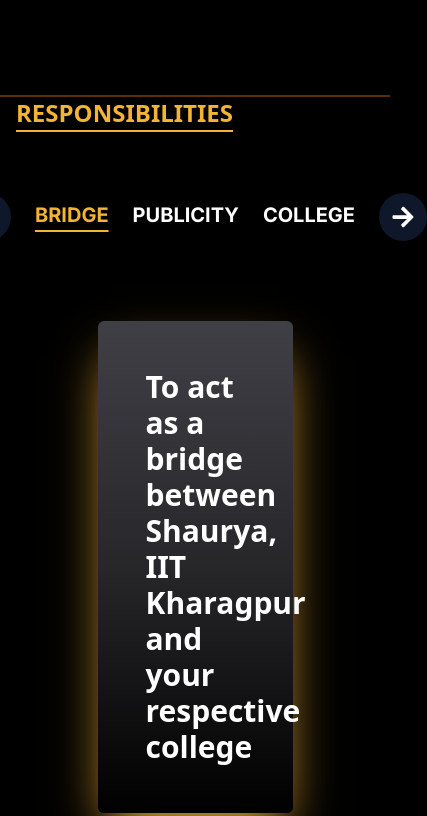
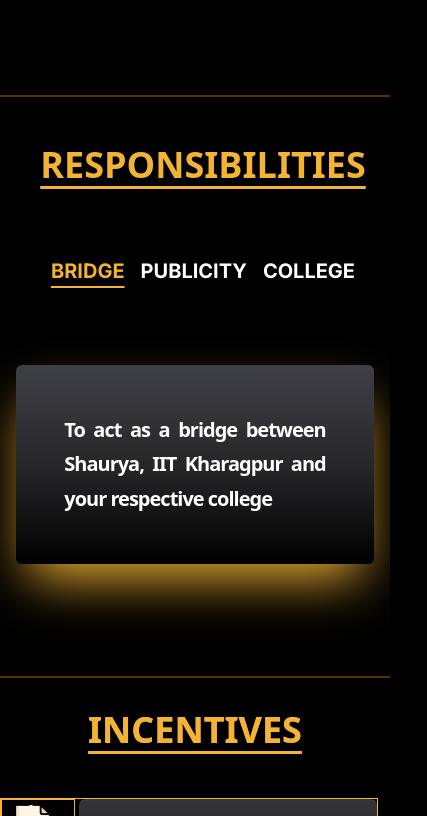
Before and after one commit to Shaurya-IITKGP/CampusAmbassador, a Next.js app: page / in a window 390 px wide. Shown: the part 2088-2904 px from the top of the page, 427 px wide, since content can reach past the window. Built offline with nearby package versions, Linux system fonts and the light colour scheme.

Commit message:
responsibility done

```diff
--- a/src/components/Incentives.tsx
+++ b/src/components/Incentives.tsx
@@ -13,7 +13,7 @@
   return (
     <>
 
-    <div  className=" border border-darkOrange border-b opacity-50"/>
+    <div  className=" border border-darkOrange border-b opacity-50 lg:mt-0 mt-28"/>
 
     <div ref={incentiveView} className='grid lg:flex justify-center mt-8 mb-20 select-none'>
 
--- a/src/components/Responsibilities.tsx
+++ b/src/components/Responsibilities.tsx
@@ -27,6 +27,7 @@
         }
     }
 
+
     const responsiblity = ["BRIDGE", "PUBLICITY", "COLLEGE"];
     const { responsibilityView } = useContext(MyContext);
 
@@ -37,32 +38,34 @@
     ];
 
     return (
-      <div ref={responsibilityView} className='h-screen w-full'>
+      <div ref={responsibilityView} className='lg:h-screen w-full'>
     <div  className=" border border-darkOrange border-b opacity-50 mt-24 sm:mt-0"  />
 
-          <div>
-              <div className='text-2xl sm:text-3xl md:text-4xl underline text-lightOrange underline-offset-8 ml-4 font-extrabold font-sans'>
+          <div className=' md:mt-20 mt-12 '>
+              <div className='text-4xl sm:text-3xl md:text-5xl underline lg:ml-28 md:text-left text-center text-lightOrange underline-offset-8 ml-4 font-extrabold font-sans'>
                   RESPONSIBILITIES
               </div>
           </div>
 
-          <div className='flex justify-center text-white mt-16 md:mt-32 space-x-6 sm:space-x-8 md:space-x-12'>
-              <div onClick={handleClickLeft} className='bg-slate-900 rounded-full p-3 sm:p-4 cursor-pointer hover:bg-white hover:text-black'>
-                  <FaArrowLeft className='w-6 h-6 sm:w-7 sm:h-7 md:w-8 md:h-8' />
+          <div className='flex justify-center text-white mt-16 md:mt-32 space-x-4 sm:space-x-8 md:space-x-12'>
+              <div onClick={handleClickLeft} className='bg-slate-900 rounded-full p-3 md:block hidden sm:p-4 cursor-pointer hover:bg-white hover:text-black'>
+                  <FaArrowLeft className='w-6 h-6 sm:w-7 sm:h-7 md:w-8 md:h-8 ' />
               </div>
               {
                   responsiblity.map((item, index) => (
-                      <div
+                      <div onClick={()=>{
+                        setSelect(index+1);
+                      }}
                           key={index}
                           className={(select === index + 1)
-                              ? 'text-xl sm:text-2xl md:text-3xl underline underline-offset-8 hover:cursor-pointer text-lightOrange font-bold mt-2'
-                              : 'text-xl sm:text-2xl md:text-3xl font-bold mt-2'}>
+                              ? 'text-xl cursor-pointer sm:text-2xl md:text-3xl underline underline-offset-8 hover:cursor-pointer text-lightOrange font-bold mt-2'
+                              : 'text-xl cursor-pointer sm:text-2xl md:text-3xl font-bold mt-2'}>
                           {item}
                       </div>
                   ))
               }
-              <div onClick={handleClickRight} className='bg-slate-900 rounded-full p-3 sm:p-4 cursor-pointer hover:bg-white hover:text-black'>
-                  <FaArrowRight className='w-6 h-6 sm:w-7 sm:h-7 md:w-8 md:h-8' />
+              <div onClick={handleClickRight} className='bg-slate-900 rounded-full md:block hidden p-3 sm:p-4 cursor-pointer hover:bg-white hover:text-black'>
+                  <FaArrowRight className='w-6 h-6 sm:w-7 sm:h-7 md:w-8 md:h-8 ' />
               </div>
           </div>
 
--- a/src/components/ResponsibilityCard.tsx
+++ b/src/components/ResponsibilityCard.tsx
@@ -2,13 +2,13 @@
 
 const ResponsibilityCard = ({cardData , animate}:{cardData:string , animate:string}) => {
   return (
-    <div className=' mt-20 flex justify-center '>
-        <div className={'font-bold text-3xl font-sans text-white bg-gradient-to-b from-zinc-700 via-zinc-800 to-black bg-opacity-80 rounded-md w-1/2 h-4/5 p-12 hover:shadow-white  shadow-2xl shadow-lightOrange '+animate}>
-        {cardData}
+    <div className="mt-20 flex justify-center">
+    <div className={'font-bold text-xl md:text-2xl font-sans text-white bg-gradient-to-b from-zinc-700 via-zinc-800 to-black bg-opacity-80 rounded-md w-11/12 md:w-1/2 h-4/5 p-12 hover:shadow-white shadow-2xl shadow-lightOrange tracking-tighter ' + animate}
+      style={{ lineHeight: '1.725', textAlign: 'justify', maxWidth: '800px' }}>
+      {cardData}
+    </div>
+  </div>
 
-        </div>
-
-    </div>
   )
 }
 
--- a/src/components/WhyCa.tsx
+++ b/src/components/WhyCa.tsx
@@ -3,9 +3,9 @@
 import { MyContext } from './Context.jsx';
 
 const WhyCa = () => {
-  const {whyCaView} = useContext(MyContext);
+  const {whyCAView} = useContext(MyContext);
   return (
-    <div ref={whyCaView} className=' sm:h-screen'>
+    <div ref={whyCAView} className=' sm:h-screen'>
     <div  className=" border border-darkOrange border-b opacity-50 mt-24 sm:mt-0"  />
 
     <div className='grid justify-center '>
```
